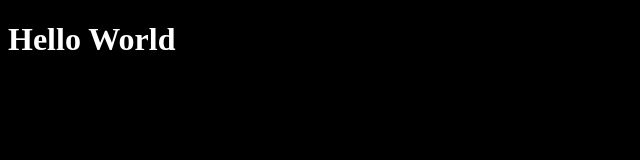
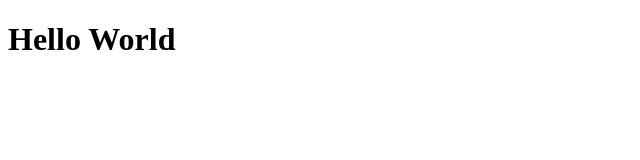
Before and after one commit to oregonized44/Workflow, a website: page app/index.html in a window 1280 px wide. Shown: the whole page, without its empty margins (0-640 px from the left). Drawn offline with Linux system fonts and the light colour scheme.

```diff
--- a/src/scss/app.scss
+++ b/src/scss/app.scss
@@ -1,7 +1,7 @@
-$black: '#000000';
+$black:white;
 body {
-  background-color: black;
+  background-color: $black;
 }
 h1 {
-  color:white;
+  color:black;
 }
```
Also changed, not shown: app/css/app.css.
